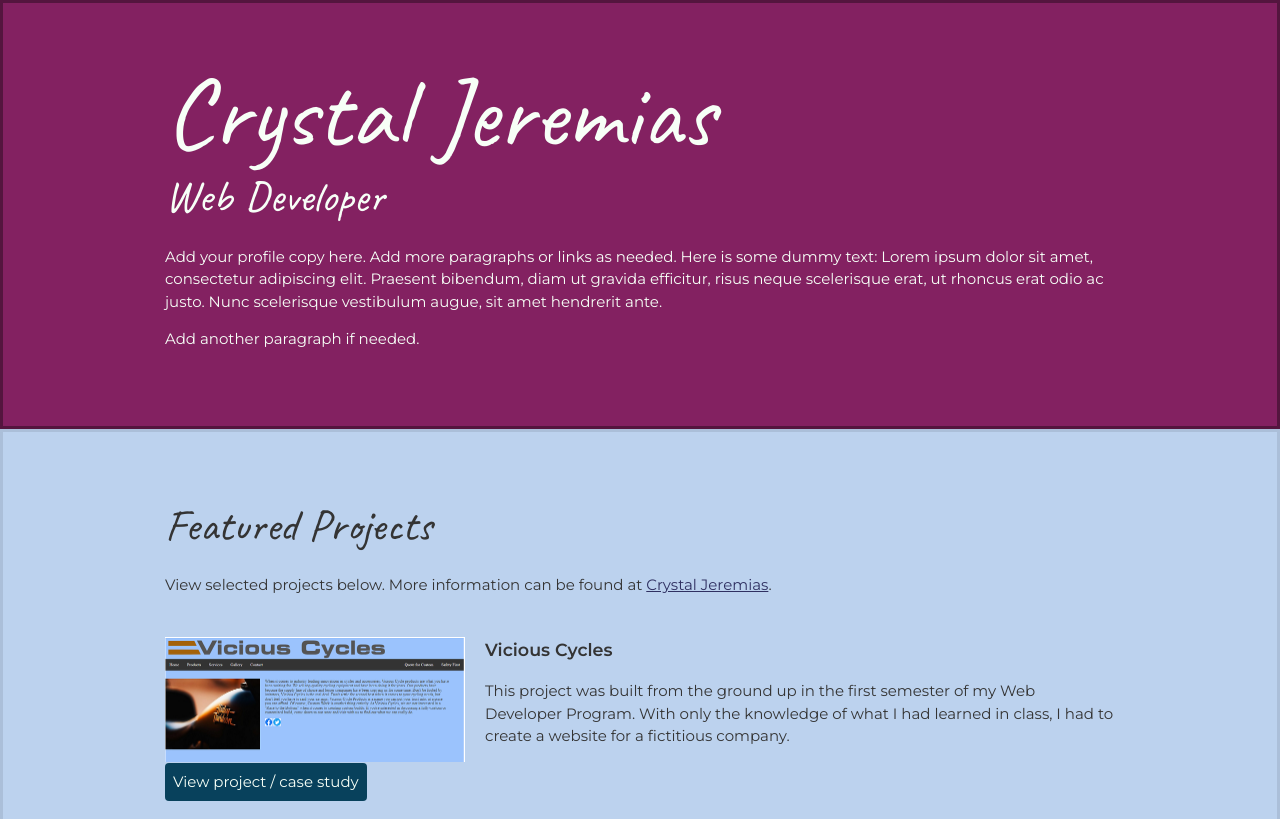
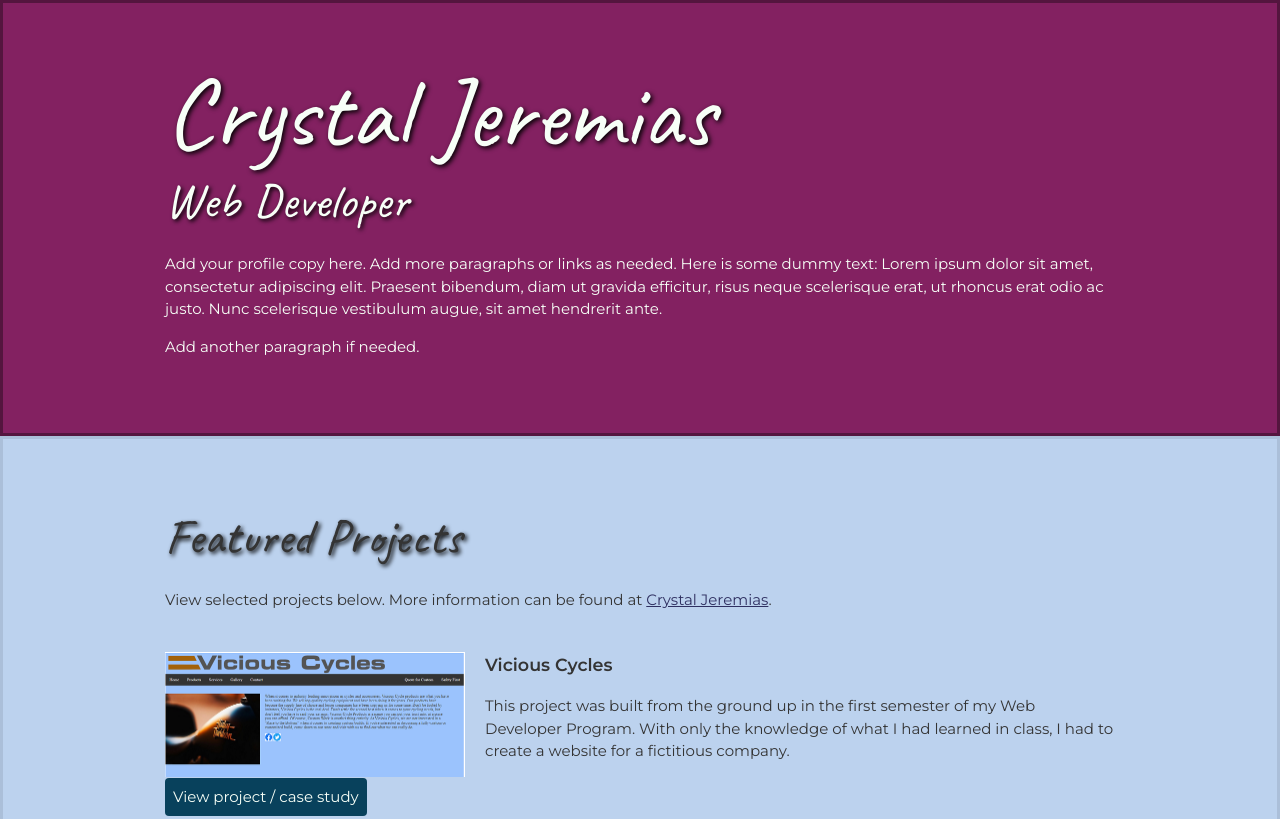
Before and after one commit to chjeremias/1Lesson03, a plain HTML site: page index.html in a window 1280 px wide. Shown: the top 819 px of the page. Drawn offline with Linux system fonts and the light colour scheme; files that its build step writes are made by us from their sources; files whose address does not match are found by name.

Commit message:
Update style.css

```diff
--- a/style.css
+++ b/style.css
@@ -26,9 +26,10 @@ a:hover {
 h1 {
   font-size: 100px;
   line-height: 1;
+    text-shadow: 2px 2px 5px black;
 }
 h2 {
-  font-size: 45px;
+  font-size: 50px;
 }
 h1, h2 {
   font-family: 'Caveat', cursive;
@@ -39,6 +40,9 @@ h1, h2 {
   width: 950px;
   margin: 0 auto;
   padding: 60px 0;
+}
+.content-wrap h2 {
+    text-shadow: 2px 2px 4px black;
 }
 
 
```
